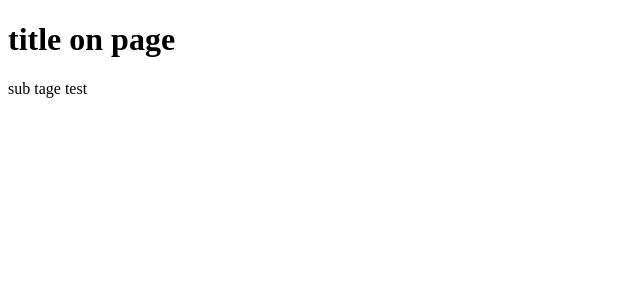
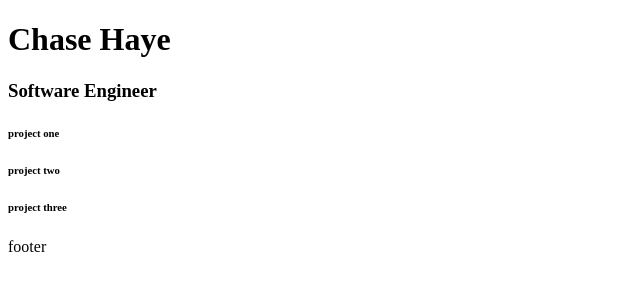
Before and after one commit to chasehaye/resumePortfolioV2, a plain HTML site: page site.html in a window 1280 px wide. Shown: the whole page, without its empty margins (0-640 px from the left). Drawn offline with Linux system fonts and the light colour scheme.

Commit message:
inital brain storm for project revision

```diff
--- a/app.js
+++ b/app.js
@@ -0,0 +1 @@
+console.log("test")
--- a/site.html
+++ b/site.html
@@ -2,6 +2,7 @@
 <html lang="en">
 
 <head>
+    <link rel="stylesheet" type="text/css" href="style.css">
     <meta charset="UTF-8">
     <meta http-equiv="X-UA-Compatible" content="IE=edge">
     <meta name="viewport" content="width=device-width, initial-scale=1.0">
@@ -9,10 +10,41 @@
 </head>
 
 <body>
-    <h1>title on page</h1>
-    <p>sub tage test</p>
+    <!--
+        1. create individual pages that scroll for each project
+        2. order is name
+        workout project under mantinence
+        base gearbox with more to come soon
+        pc builder project under maintinence will come back revamped soon
+        contact page with linkedin github email (create a new email to recieve inquiries at)
+        3. floating navbar the pops out with hover
+        4. create creative descriptions
+        5. consider a domain beyond hosting default
+        6. consider hovering options
+     -->
+    <nav id= "nav bar"></nav>
+    <!-- landing info/page -->
+    <div class = "title_page">
+        <h1>Chase Haye</h1>
+        <h3>Software Engineer</h3>
+    </div>
+    <!-- project one page -->
+    <div class = "project_one">
+        <h6>project one</h6>
+    </div>
+    <!-- project two page -->
+    <div class = "project_two">
+        <h6>project two</h6>
+    </div>
+    <!-- project three page -->
+    <div class = "project_three">
+        <h6>project three</h6>
+    </div>
+    <!-- foot -->
+    <footer>
+        <p>footer</p>
+    </footer>
 
-
+    <script src = "app.js"></script>
 </body>
-
 </html>
--- a/style.css
+++ b/style.css
@@ -0,0 +1,16 @@
+/* style for name/ landing page */
+.title_page {
+    color: black
+}
+/* style for first project page */
+.project_one {
+    color: black
+}
+/* style for second project page */
+.project_two{
+    color: black
+}
+/* style for third project page */
+.project_three {
+    color: black
+}
```
Also changed, not shown: 1 other file.
